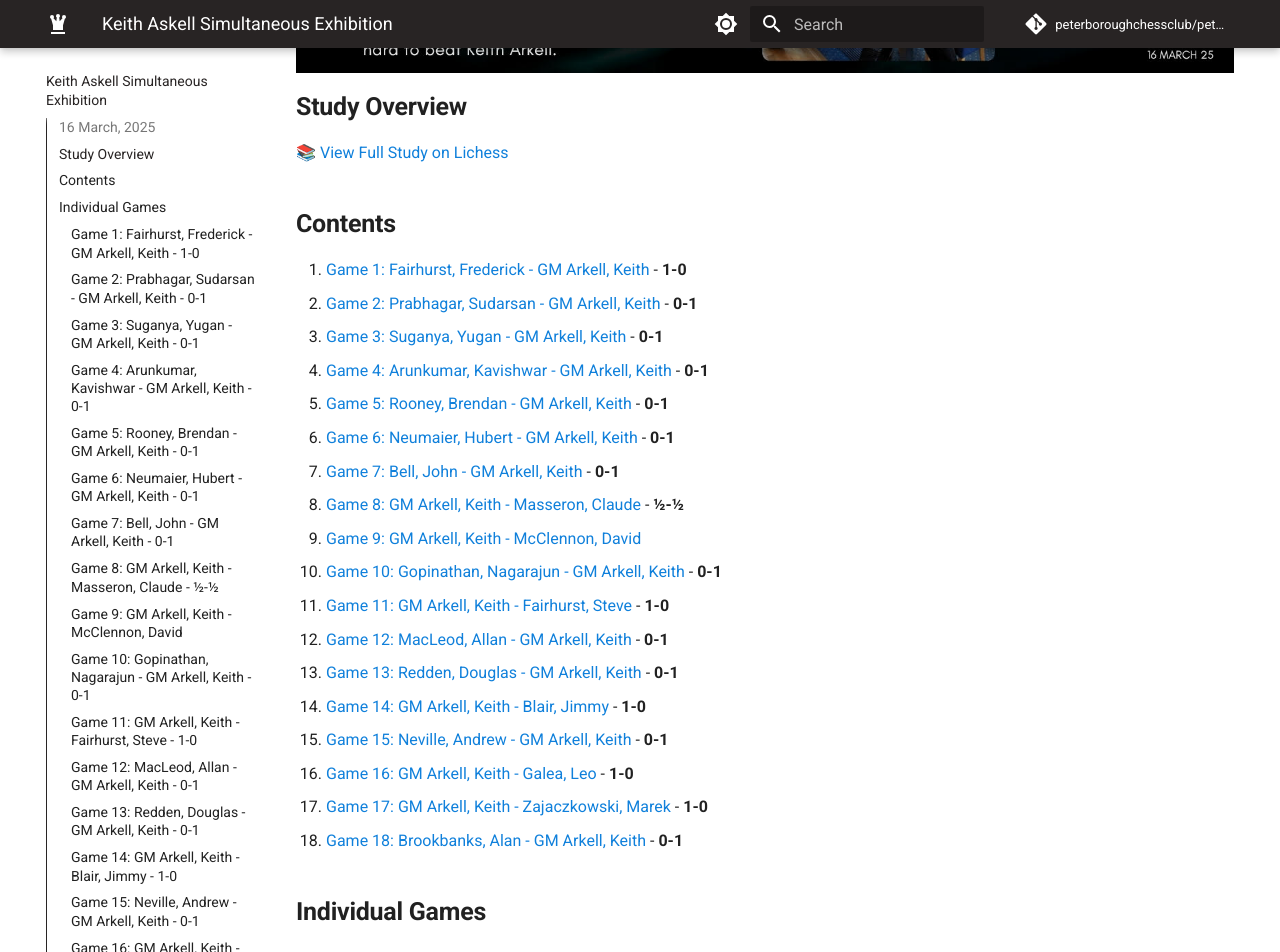
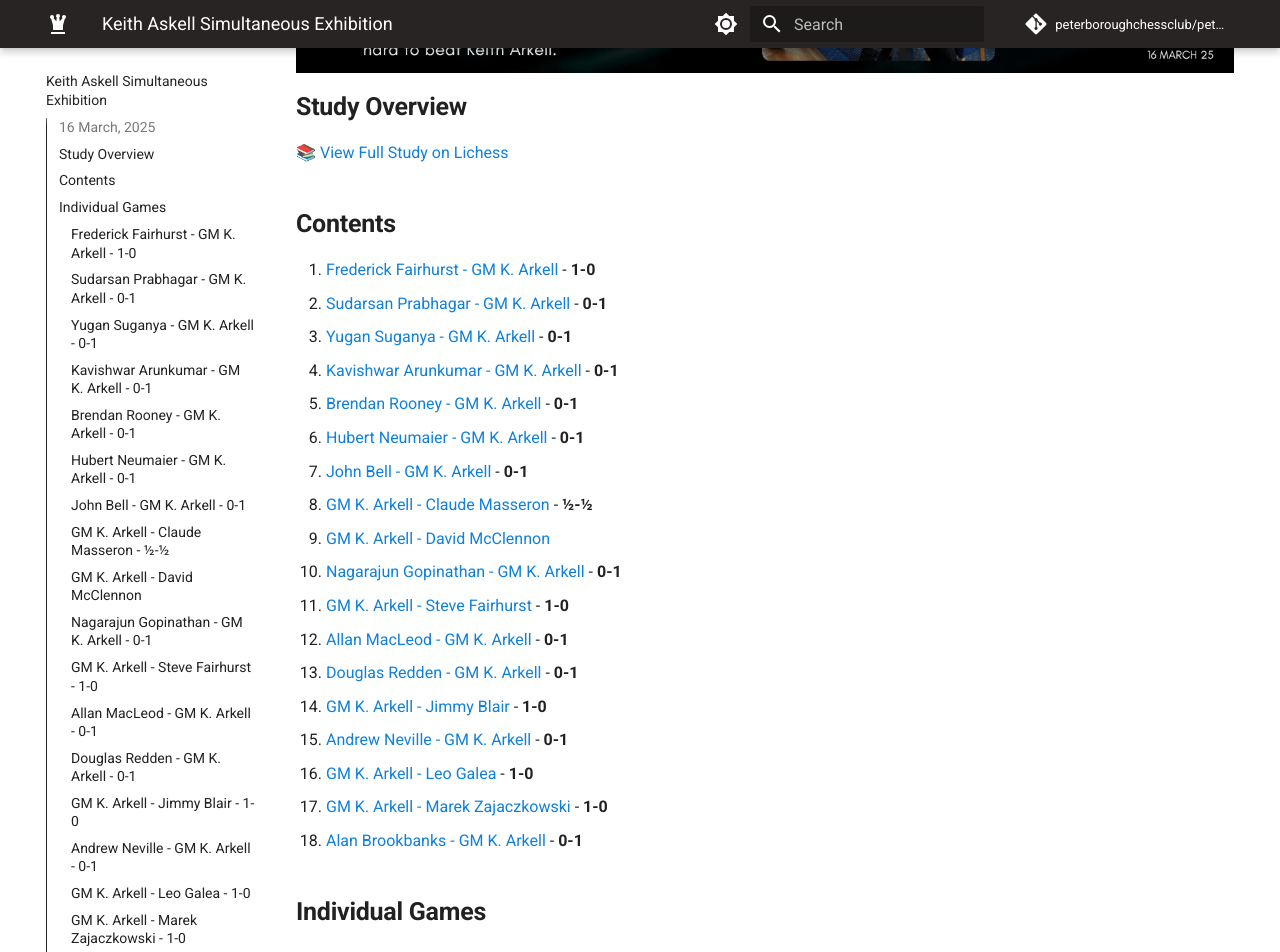
Before and after one commit to peterboroughchessclub/site, an MkDocs documentation site: the page built from docs/KeithAskellSimultaneousExhibition.md, in a window 1280 px wide and 1400 px high, scrolled down 1082 px. Shown: the top 952 px of the window. Built offline with MkDocs 1.6.1 and Material for MkDocs 9.7.7, drawn with Linux system fonts in a browser that asks for light colours; comment, search, counter and statistics services are not loaded; some of the changed text lies outside the part shown.

Commit message:
Update KeithAskellSimultaneousExhibition.md

```diff
--- a/docs/KeithAskellSimultaneousExhibition.md
+++ b/docs/KeithAskellSimultaneousExhibition.md
@@ -9,80 +9,80 @@
 
 ## Contents
 
-1. [Game 1: Fairhurst, Frederick - GM Arkell, Keith](#game-1) - **1-0**
-2. [Game 2: Prabhagar, Sudarsan - GM Arkell, Keith](#game-2) - **0-1**
-3. [Game 3: Suganya, Yugan - GM Arkell, Keith](#game-3) - **0-1**
-4. [Game 4: Arunkumar, Kavishwar - GM Arkell, Keith](#game-4) - **0-1**
-5. [Game 5: Rooney, Brendan - GM Arkell, Keith](#game-5) - **0-1**
-6. [Game 6: Neumaier, Hubert - GM Arkell, Keith](#game-6) - **0-1**
-7. [Game 7: Bell, John - GM Arkell, Keith](#game-7) - **0-1**
-8. [Game 8: GM Arkell, Keith - Masseron, Claude](#game-8) - **½-½**
-9. [Game 9: GM Arkell, Keith - McClennon, David](#game-9)
-10. [Game 10: Gopinathan, Nagarajun - GM Arkell, Keith](#game-10) - **0-1**
-11. [Game 11: GM Arkell, Keith - Fairhurst, Steve](#game-11) - **1-0**
-12. [Game 12: MacLeod, Allan - GM Arkell, Keith](#game-12) - **0-1**
-13. [Game 13: Redden, Douglas - GM Arkell, Keith](#game-13) - **0-1**
-14. [Game 14: GM Arkell, Keith - Blair, Jimmy](#game-14) - **1-0**
-15. [Game 15: Neville, Andrew - GM Arkell, Keith](#game-15) - **0-1**
-16. [Game 16: GM Arkell, Keith - Galea, Leo](#game-16) - **1-0**
-17. [Game 17: GM Arkell, Keith - Zajaczkowski, Marek](#game-17) - **1-0**
-18. [Game 18: Brookbanks, Alan - GM Arkell, Keith](#game-18) - **0-1**
+1. [Frederick Fairhurst - GM K. Arkell](#game-1) - **1-0**
+2. [Sudarsan Prabhagar - GM K. Arkell](#game-2) - **0-1**
+3. [Yugan Suganya - GM K. Arkell](#game-3) - **0-1**
+4. [Kavishwar Arunkumar - GM K. Arkell](#game-4) - **0-1**
+5. [Brendan Rooney - GM K. Arkell](#game-5) - **0-1**
+6. [Hubert Neumaier - GM K. Arkell](#game-6) - **0-1**
+7. [John Bell - GM K. Arkell](#game-7) - **0-1**
+8. [GM K. Arkell - Claude Masseron](#game-8) - **½-½**
+9. [GM K. Arkell - David McClennon](#game-9)
+10. [Nagarajun Gopinathan - GM K. Arkell](#game-10) - **0-1**
+11. [GM K. Arkell - Steve Fairhurst](#game-11) - **1-0**
+12. [Allan MacLeod - GM K. Arkell](#game-12) - **0-1**
+13. [Douglas Redden - GM K. Arkell](#game-13) - **0-1**
+14. [GM K. Arkell - Jimmy Blair](#game-14) - **1-0**
+15. [Andrew Neville - GM K. Arkell](#game-15) - **0-1**
+16. [GM K. Arkell - Leo Galea](#game-16) - **1-0**
+17. [GM K. Arkell - Marek Zajaczkowski](#game-17) - **1-0**
+18. [Alan Brookbanks - GM K. Arkell](#game-18) - **0-1**
 
 ## Individual Games
 
-### <span id="game-1">Game 1: Fairhurst, Frederick - GM Arkell, Keith - **1-0**</span>
-<iframe src="https://lichess.org/study/embed/9GRD75wl/dAa6agPL?theme=auto&bg=auto" width=600 height=500 frameborder=0></iframe>
+### <span id="game-1">Frederick Fairhurst - GM K. Arkell - **1-0**</span>
+<iframe src="https://lichess.org/study/embed/9GRD75wl/dAa6agPL?theme=auto&bg=auto" width=600 height=600 frameborder=0></iframe>
 
 
-### <span id="game-2">Game 2: Prabhagar, Sudarsan - GM Arkell, Keith - **0-1**</span>
-<iframe src="https://lichess.org/study/embed/9GRD75wl/B0Ag34xS?theme=auto&bg=auto" width=600 height=500 frameborder=0></iframe>
+### <span id="game-2">Sudarsan Prabhagar - GM K. Arkell - **0-1**</span>
+<iframe src="https://lichess.org/study/embed/9GRD75wl/B0Ag34xS?theme=auto&bg=auto" width=600 height=600 frameborder=0></iframe>
 
-### <span id="game-3">Game 3: Suganya, Yugan - GM Arkell, Keith - **0-1**</span>
-<iframe src="https://lichess.org/study/embed/9GRD75wl/jz8Y6d0w?theme=auto&bg=auto" width=600 height=500 frameborder=0></iframe>
+### <span id="game-3">Yugan Suganya - GM K. Arkell - **0-1**</span>
+<iframe src="https://lichess.org/study/embed/9GRD75wl/jz8Y6d0w?theme=auto&bg=auto" width=600 height=600 frameborder=0></iframe>
 
-### <span id="game-4">Game 4: Arunkumar, Kavishwar - GM Arkell, Keith - **0-1**</span>
-<iframe src="https://lichess.org/study/embed/9GRD75wl/feSdSc0i?theme=auto&bg=auto" width=600 height=500 frameborder=0></iframe>
+### <span id="game-4">Kavishwar Arunkumar - GM K. Arkell - **0-1**</span>
+<iframe src="https://lichess.org/study/embed/9GRD75wl/feSdSc0i?theme=auto&bg=auto" width=600 height=600 frameborder=0></iframe>
 
-### <span id="game-5">Game 5: Rooney, Brendan - GM Arkell, Keith - **0-1**</span>
-<iframe src="https://lichess.org/study/embed/9GRD75wl/eB5WDC4Q?theme=auto&bg=auto" width=600 height=500 frameborder=0></iframe>
+### <span id="game-5">Brendan Rooney - GM K. Arkell - **0-1**</span>
+<iframe src="https://lichess.org/study/embed/9GRD75wl/eB5WDC4Q?theme=auto&bg=auto" width=600 height=600 frameborder=0></iframe>
 
-### <span id="game-6">Game 6: Neumaier, Hubert - GM Arkell, Keith - **0-1**</span>
-<iframe src="https://lichess.org/study/embed/9GRD75wl/pPVKfjBg?theme=auto&bg=auto" width=600 height=500 frameborder=0></iframe>
+### <span id="game-6">Hubert Neumaier - GM K. Arkell - **0-1**</span>
+<iframe src="https://lichess.org/study/embed/9GRD75wl/pPVKfjBg?theme=auto&bg=auto" width=600 height=600 frameborder=0></iframe>
 
-### <span id="game-7">Game 7: Bell, John - GM Arkell, Keith - **0-1**</span>
-<iframe src="https://lichess.org/study/embed/9GRD75wl/x6YiEFv6?theme=auto&bg=auto" width=600 height=500 frameborder=0></iframe>
+### <span id="game-7">John Bell - GM K. Arkell - **0-1**</span>
+<iframe src="https://lichess.org/study/embed/9GRD75wl/x6YiEFv6?theme=auto&bg=auto" width=600 height=600 frameborder=0></iframe>
 
-### <span id="game-8">Game 8: GM Arkell, Keith - Masseron, Claude - **½-½**</span>
-<iframe src="https://lichess.org/study/embed/9GRD75wl/LdR4jiPy?theme=auto&bg=auto" width=600 height=500 frameborder=0></iframe>
+### <span id="game-8">GM K. Arkell - Claude Masseron - **½-½**</span>
+<iframe src="https://lichess.org/study/embed/9GRD75wl/LdR4jiPy?theme=auto&bg=auto" width=600 height=600 frameborder=0></iframe>
 
-### <span id="game-9">Game 9: GM Arkell, Keith - McClennon, David</span>
-<iframe src="https://lichess.org/study/embed/9GRD75wl/kyKd4yC0?theme=auto&bg=auto" width=600 height=500 frameborder=0></iframe>
+### <span id="game-9">GM K. Arkell - David McClennon</span>
+<iframe src="https://lichess.org/study/embed/9GRD75wl/kyKd4yC0?theme=auto&bg=auto" width=600 height=600 frameborder=0></iframe>
 
-### <span id="game-10">Game 10: Gopinathan, Nagarajun - GM Arkell, Keith - **0-1**</span>
-<iframe src="https://lichess.org/study/embed/9GRD75wl/NSthX2L5?theme=auto&bg=auto" width=600 height=500 frameborder=0></iframe>
+### <span id="game-10">Nagarajun Gopinathan - GM K. Arkell - **0-1**</span>
+<iframe src="https://lichess.org/study/embed/9GRD75wl/NSthX2L5?theme=auto&bg=auto" width=600 height=600 frameborder=0></iframe>
 
-### <span id="game-11">Game 11: GM Arkell, Keith - Fairhurst, Steve - **1-0**</span>
-<iframe src="https://lichess.org/study/embed/9GRD75wl/3UTfqRGf?theme=auto&bg=auto" width=600 height=500 frameborder=0></iframe>
+### <span id="game-11">GM K. Arkell - Steve Fairhurst - **1-0**</span>
+<iframe src="https://lichess.org/study/embed/9GRD75wl/3UTfqRGf?theme=auto&bg=auto" width=600 height=600 frameborder=0></iframe>
 
-### <span id="game-12">Game 12: MacLeod, Allan - GM Arkell, Keith - **0-1**</span>
-<iframe src="https://lichess.org/study/embed/9GRD75wl/ITKnFfbq?theme=auto&bg=auto" width=600 height=500 frameborder=0></iframe>
+### <span id="game-12">Allan MacLeod - GM K. Arkell - **0-1**</span>
+<iframe src="https://lichess.org/study/embed/9GRD75wl/ITKnFfbq?theme=auto&bg=auto" width=600 height=600 frameborder=0></iframe>
 
-### <span id="game-13">Game 13: Redden, Douglas - GM Arkell, Keith - **0-1**</span>
-<iframe src="https://lichess.org/study/embed/9GRD75wl/0VRrxLwv?theme=auto&bg=auto" width=600 height=500 frameborder=0></iframe>
+### <span id="game-13">Douglas Redden - GM K. Arkell - **0-1**</span>
+<iframe src="https://lichess.org/study/embed/9GRD75wl/0VRrxLwv?theme=auto&bg=auto" width=600 height=600 frameborder=0></iframe>
 
-### <span id="game-14">Game 14: GM Arkell, Keith - Blair, Jimmy - **1-0**</span>
-<iframe src="https://lichess.org/study/embed/9GRD75wl/AShXoD9N?theme=auto&bg=auto" width=600 height=500 frameborder=0></iframe>
+### <span id="game-14">GM K. Arkell - Jimmy Blair - **1-0**</span>
+<iframe src="https://lichess.org/study/embed/9GRD75wl/AShXoD9N?theme=auto&bg=auto" width=600 height=600 frameborder=0></iframe>
 
-### <span id="game-15">Game 15: Neville, Andrew - GM Arkell, Keith - **0-1**</span>
-<iframe src="https://lichess.org/study/embed/9GRD75wl/Y7vsRtpc?theme=auto&bg=auto" width=600 height=500 frameborder=0></iframe>
+### <span id="game-15">Andrew Neville - GM K. Arkell - **0-1**</span>
+<iframe src="https://lichess.org/study/embed/9GRD75wl/Y7vsRtpc?theme=auto&bg=auto" width=600 height=600 frameborder=0></iframe>
 
-### <span id="game-16">Game 16: GM Arkell, Keith - Galea, Leo - **1-0**</span>
-<iframe src="https://lichess.org/study/embed/9GRD75wl/jzB9eT1L?theme=auto&bg=auto" width=600 height=500 frameborder=0></iframe>
+### <span id="game-16">GM K. Arkell - Leo Galea - **1-0**</span>
+<iframe src="https://lichess.org/study/embed/9GRD75wl/jzB9eT1L?theme=auto&bg=auto" width=600 height=600 frameborder=0></iframe>
 
-### <span id="game-17">Game 17: GM Arkell, Keith - Zajaczkowski, Marek - **1-0**</span>
-<iframe src="https://lichess.org/study/embed/9GRD75wl/v0TKEd7E?theme=auto&bg=auto" width=600 height=500 frameborder=0></iframe>
+### <span id="game-17">GM K. Arkell - Marek Zajaczkowski - **1-0**</span>
+<iframe src="https://lichess.org/study/embed/9GRD75wl/v0TKEd7E?theme=auto&bg=auto" width=600 height=600 frameborder=0></iframe>
 
-### <span id="game-18">Game 18: Brookbanks, Alan - GM Arkell, Keith - **0-1**</span>
-<iframe src="https://lichess.org/study/embed/9GRD75wl/1d1ygONG?theme=auto&bg=auto" width=600 height=500 frameborder=0></iframe>
+### <span id="game-18">Alan Brookbanks - GM K. Arkell - **0-1**</span>
+<iframe src="https://lichess.org/study/embed/9GRD75wl/1d1ygONG?theme=auto&bg=auto" width=600 height=600 frameborder=0></iframe>
 
 ---
```
